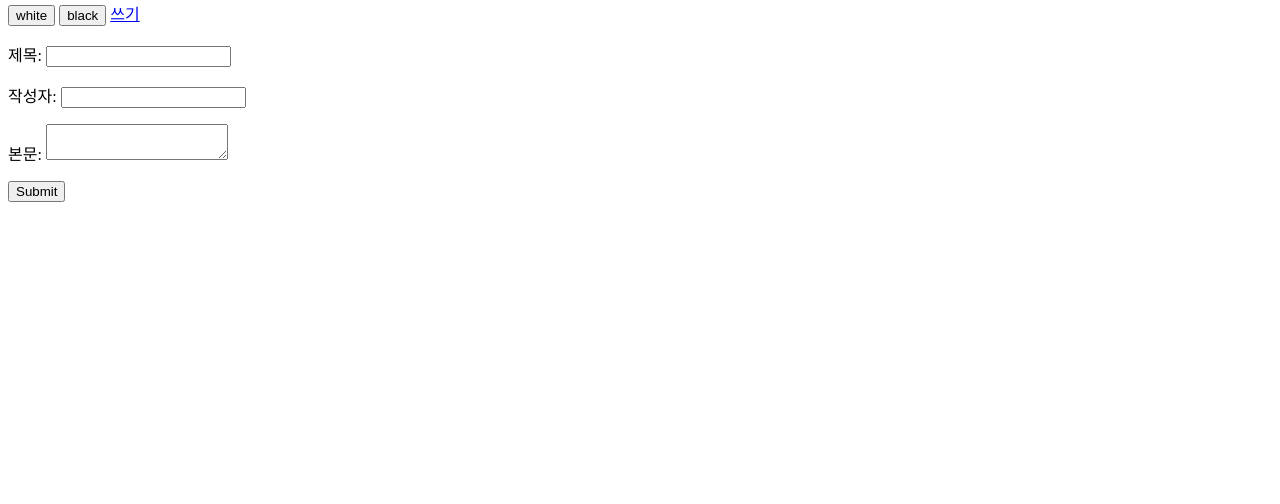
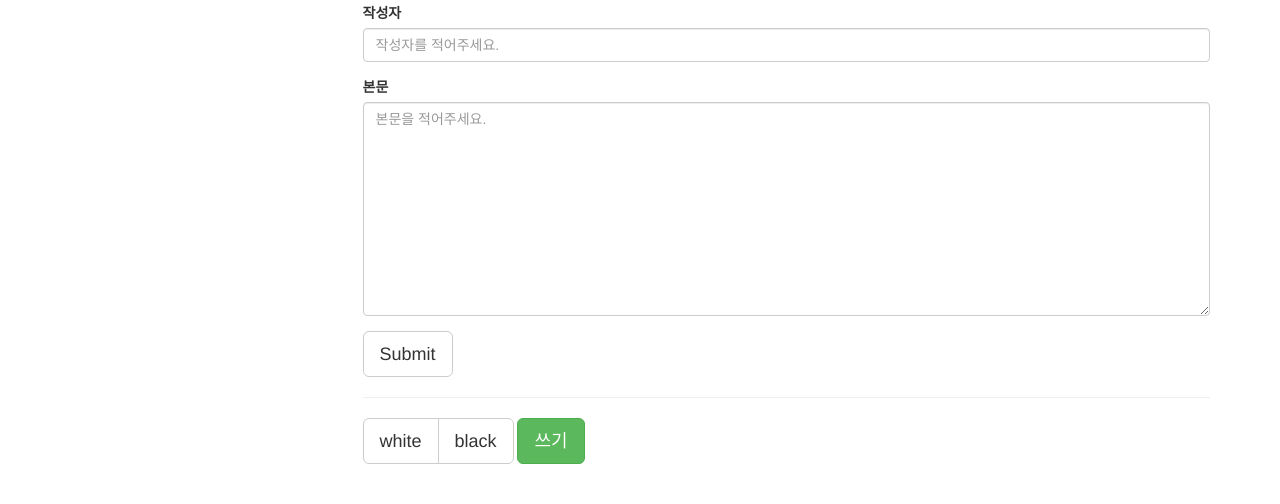
Before and after one commit to genehs/opentutorialsWebAppCreate, a PHP site: page /write.php in a window 1280 px wide. Shown: the part 391-895 px from the top of the page. Before the commit the page ends 593 px from the top, so only its background shows below. Run offline with PHP 8.4, Linux system fonts and the light colour scheme; data that the repository does not hold is empty; some libraries are stand-ins or nearby versions.

Commit message:
부트스트랩 완료

```diff
--- a/style.css
+++ b/style.css
@@ -9,3 +9,9 @@ body.black {
 #logo {
     width:100px;
 }
+.container {
+    padding-top: 20px;
+}
+#control {
+    margin-bottom: 40px;
+}
--- a/write.php
+++ b/write.php
@@ -8,41 +8,63 @@
 <html>
     <head>
         <meta charset="utf-8" />
+        <meta http-equiv="X-UA-Compatible" content="IE=edge">
+        <meta name="viewport" content="width=device-width, initial-scale=1">
+        <!-- The above 3 meta tags *must* come first in the head; any other head content must come *after* these tags -->
         <link rel="stylesheet" type="text/css" href="http://localhost:8000/style.css">
+
+        <!-- Bootstrap -->
+        <link href="http://localhost:8000/bootstrap-3.3.4-dist/css/bootstrap.min.css" rel="stylesheet">
     </head>
     <body id="target">
-        <header>
-             <img src="https://s3-ap-northeast-1.amazonaws.com/opentutorialsfile/course/94.png" alt="생활코딩"/>
+        <div class="container">
+            <header class="jumbotron text-center">
+                <img src="https://s3-ap-northeast-1.amazonaws.com/opentutorialsfile/course/94.png" alt="생활코딩" class="img-circle" id="logo"/>
                 <h1><a href="http://localhost:8000/index.php">JavaScript</a></h1>
             </header>
-        <nav>
-            <ol>
+            <div class="row">
+                <nav class="col-md-3">
+                    <ol class="nav nav-pills nav-stacked">
                         <?php
                         // 연관배열 데이터 형식으로 데이터를 가져옴.
                         while($row = mysqli_fetch_assoc($result)) {
-                    echo '<li><a href="http://localhost:8000/index.php?id='.$row['id'].'">'.$row['title'].'</a></li>'."\n";
+                            echo '<li><a href="http://localhost:8000/index.php?id='.$row['id'].'">'.htmlspecialchars( $row['title'] ).'</a></li>'."\n";
                         }
                         ?>
                     </ol>
                 </nav>
-        <div id="control">
-            <input type="button" value="white" onclick="document.getElementById('target').className = 'white'"/>
-            <input type="button" value="black" onclick="document.getElementById('target').className = 'black'"/>
-            <a href="http://localhost:8000/write.php">쓰기</a>
-        </div>
+                <div class="col-md-9">
                     <article>
                         <form action="process.php" method="post">
-                <p>
-                    제목: <input type="text" name="title">
-                </p>
-                <p>
-                    작성자: <input type="text" name="author">
-                </p>
-                <p>
-                    본문: <textarea name="description"></textarea>
-                </p>
-                <input type="submit" name="name">
+                            <div class="form-group">
+                                <label for="form-title">제목</label>
+                                <input type="text" class="form-control" name="title" id="form-title" placeholder="제목을 적어주세요.">
+                            </div>
+                            <div class="form-group">
+                                <label for="form-author">작성자</label>
+                                <input type="text" class="form-control" name="author" id="form-author" placeholder="작성자를 적어주세요.">
+                            </div>
+                            <div class="form-group">
+                                <label for="form-description">본문</label>
+                                <textarea class="form-control" name="description" id="form-description" placeholder="본문을 적어주세요." rows="10"></textarea>
+                            </div>
+                            <input type="submit" name="name" class="btn btn-default btn-lg">
                         </form>
                     </article>
+                    <hr>
+                    <div id="control">
+                        <div class="btn-group" role="group" aria-label="...">
+                            <input type="button" value="white" onclick="document.getElementById('target').className = 'white'" class="btn btn-default btn-lg"/>
+                            <input type="button" value="black" onclick="document.getElementById('target').className = 'black'" class="btn btn-default btn-lg"/>
+                        </div>
+                        <a href="http://localhost:8000/write.php" class="btn btn-success btn-lg">쓰기</a>
+                    </div>
+                </div>
+            </div>
+        </div>
+        <!-- jQuery (necessary for Bootstrap's JavaScript plugins) -->
+        <script src="https://ajax.googleapis.com/ajax/libs/jquery/1.11.3/jquery.min.js"></script>
+        <!-- Include all compiled plugins (below), or include individual files as needed -->
+        <script src="http://localhost:8000/bootstrap-3.3.4-dist/js/bootstrap.min.js"></script>
     </body>
 </html>
```
Also changed, not shown: index.php (+9 -6 lines). Lines whose indentation alone changed are shown as unchanged.
